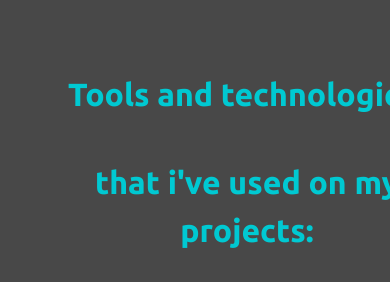
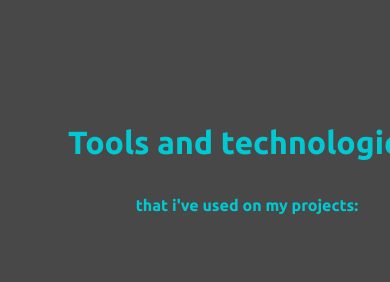
Before and after one commit to Diegoaph/diegoaph, a React (Vite) app: page / in a window 390 px wide. Shown: the part 661-943 px from the top of the page. Built offline with nearby package versions, Linux system fonts and the light colour scheme.

Commit message:
(feat)responsive13

```diff
--- a/src/components/Landing.tsx
+++ b/src/components/Landing.tsx
@@ -135,15 +135,16 @@ const Landing: React.FC<{}> = () => {
                                     className="h1"
                                     style={{
                                         color: themePalette.LIGHT,
-                                        marginTop: "2rem",
+                                        marginTop: "5rem",
                                     }}>
                                     Tools and technologies:
                                 </Header2>
                                 <Header2
                                     className="h1"
                                     style={{
+                                        fontSize: "1rem",
                                         color: themePalette.LIGHT,
-                                        marginTop: "2.5rem",
+                                        marginTop: "0rem",
                                     }}>
                                     that i've used on my projects:
                                 </Header2>
```
